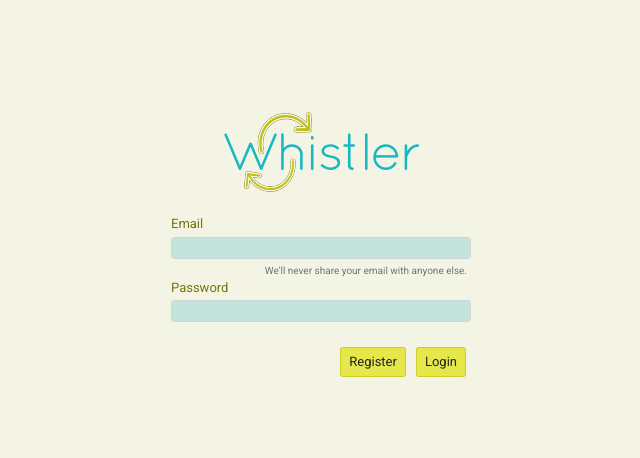
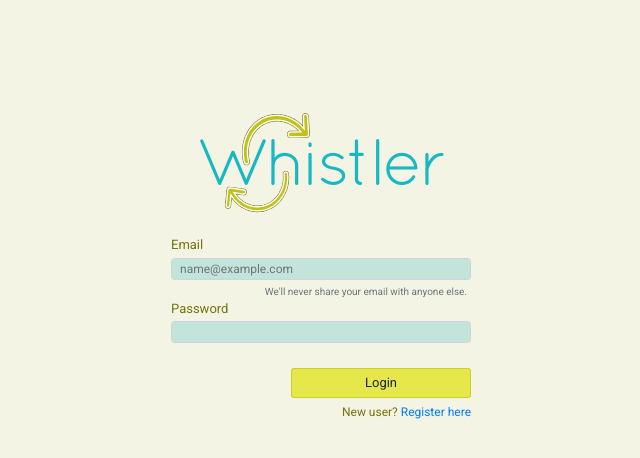
Before and after one commit to alexcgomez/WhistlerWebClient, a React (Create React App) app in the folder app/: page / in a window 1280 px wide. Shown: the top 458 px of the page, without its empty margins (319-959 px from the left). Built offline with nearby package versions, Linux system fonts and the light colour scheme.

Commit message:
Minor changes in Login and Register components.

```diff
--- a/app/src/App.scss
+++ b/app/src/App.scss
@@ -93,9 +93,8 @@ $my-button-bg: hsla(61, 78%, 52%, 0.8);
   @include button-outline-variant($my-button-bg, #222222, lighten($my-button-bg, 5%), $my-button-bg);
 }
 .alert {
-  display: inline-block;
   font-size: 0.75rem;
-  padding: 0px 8px;
+  padding: 0px 10px;
 }
 .forgot-password {
   font-size: 0.75rem;
--- a/app/src/modules/Login/Login.scss
+++ b/app/src/modules/Login/Login.scss
@@ -7,6 +7,9 @@
     margin: 100px auto 20px;
     max-width: 200px;
     display: block;
+  }
+  span {
+    padding-left: 6px;
   }
 }
 
@@ -24,6 +27,7 @@
 .login-buttons {
   text-align: right;
   button {
-    margin: 10px 5px;
+    margin: 10px 0px 5px;
+    min-width: 180px;
   }
 }
--- a/app/src/modules/Login/Login.tsx
+++ b/app/src/modules/Login/Login.tsx
@@ -22,48 +22,52 @@ function Login() {
 
   return (
     <div className="login-container">
-      <Logo maxWidth="200px" />
+      <Logo maxWidth="250px" />
+
       <form onSubmit={(e) => handleSubmit(e)}>
+
         <div className="form-group">
           <label>Email</label>
-          <input type="email" className="form-control form-control-sm" aria-describedby="emailHelp" onChange={(e) => setEmail(e.target.value)} />
+          <input type="email" className="form-control form-control-sm" aria-describedby="emailHelp"
+            placeholder="name@example.com"
+            onChange={(e) => setEmail(e.target.value)} required />
           <small id="emailHelp" className="form-text text-muted">
             We'll never share your email with anyone else.
           </small>
 
           <label>Password</label>
-          <input type="password" className="form-control form-control-sm" onChange={(e) => setPassword(e.target.value)} />
+          <input type="password" className="form-control form-control-sm"
+            onChange={(e) => setPassword(e.target.value)} required />
         </div>
 
         {submitted && !email && (
-          <div className="alert alert-danger" role="alert" style={{ textAlign: 'left' }}>
+          <div className="alert alert-danger" role="alert" style={{ textAlign: 'center' }}>
             <FontAwesomeIcon icon={faExclamationCircle} />
-            <span> </span>
-            Please the email is required
+            <span>Please the email is required</span>
           </div>
         )}
 
         {submitted && password.length < 6 && email.length !== 0 && (
-          <div className="alert alert-danger" role="alert" style={{ textAlign: 'left' }}>
+          <div className="alert alert-danger" role="alert" style={{ textAlign: 'center' }}>
             <FontAwesomeIcon icon={faExclamationCircle} />
-            <span> </span>
-            The password must be longer (6 characters)
+            <span>The password must be longer (6 characters)</span>
           </div>
         )}
 
         <div className="login-buttons">
-          <Link to={'/register'}>
-            <button type="button" className="btn btn-sm">
-              Register
-            </button>
-          </Link>
           <button type="submit" className="btn btn-sm">
             Login
           </button>
+          <p className="forgot-password text-right">
+            New user? <Link to={'/register'}>Register here</Link>
+          </p>
         </div>
+
       </form>
     </div>
   );
 }
 
+{/* TODO: Stop form-control validation if onChange is raised after submit */}
+
 export default Login;
--- a/app/src/modules/Register/Register.scss
+++ b/app/src/modules/Register/Register.scss
@@ -3,9 +3,13 @@
   position: relative;
   text-align: left;
   min-width: 300px;
+  max-width: 300px;
   img {
     margin: 100px auto 20px;
     display: block;
+  }
+  span {
+    padding-left: 6px;
   }
 }
 
--- a/app/src/modules/Register/Register.tsx
+++ b/app/src/modules/Register/Register.tsx
@@ -15,11 +15,13 @@ function Register() {
   const [lastName, setLastName] = useState('');
   const [email, setEmail] = useState('');
   const [password, setPassword] = useState('');
+  const [submitted, setSubmitted] = useState(false);
 
   const dispatch = useDispatch();
 
   function handleSubmit(e: React.FormEvent<HTMLFormElement>) {
     e.preventDefault();
+    setSubmitted(true);
     const user = {
       firstName: firstName,
       lastName: lastName,
@@ -31,7 +33,7 @@ function Register() {
 
   return (
     <div className="register-container">
-      <Logo maxWidth="200px" />
+      <Logo maxWidth="250px" />
       <form onSubmit={(e) => handleSubmit(e)}>
         <div className="form-group">
           <label>First name</label>
@@ -53,11 +55,17 @@ function Register() {
           <input type="password" className="form-control form-control-sm" placeholder="Enter password" required={true} onChange={(e) => setPassword(e.target.value)} />
         </div>
 
+        {submitted && password.length < 6 && email.length !== 0 && (
+          <div className="alert alert-danger" role="alert" style={{ textAlign: 'center' }}>
+            <FontAwesomeIcon icon={faExclamationCircle} />
+            <span>The password must be longer (6 characters)</span>
+          </div>
+        )}
+
         {newUser.error ? (
-          <div className="alert alert-danger" role="alert">
+          <div className="alert alert-danger" role="alert" style={{ textAlign: 'center' }}>
             <FontAwesomeIcon icon={faExclamationCircle} />
-            <span> </span>
-            Error registering new user: {newUser.error}
+            <span> Error registering new user! <br />  {newUser.error} </span>
           </div>
         ) : null}
 
@@ -65,14 +73,16 @@ function Register() {
           <button type="submit" className="btn btn-sm btn-block">
             Register
           </button>
-
           <p className="forgot-password text-right">
             Already registered? <Link to={'/'}>Sign in</Link>
           </p>
         </div>
+
       </form>
     </div>
   );
 }
 
+{/* TODO: Stop form-control validation if onChange is raised after submit */}
+
 export default Register;
```
